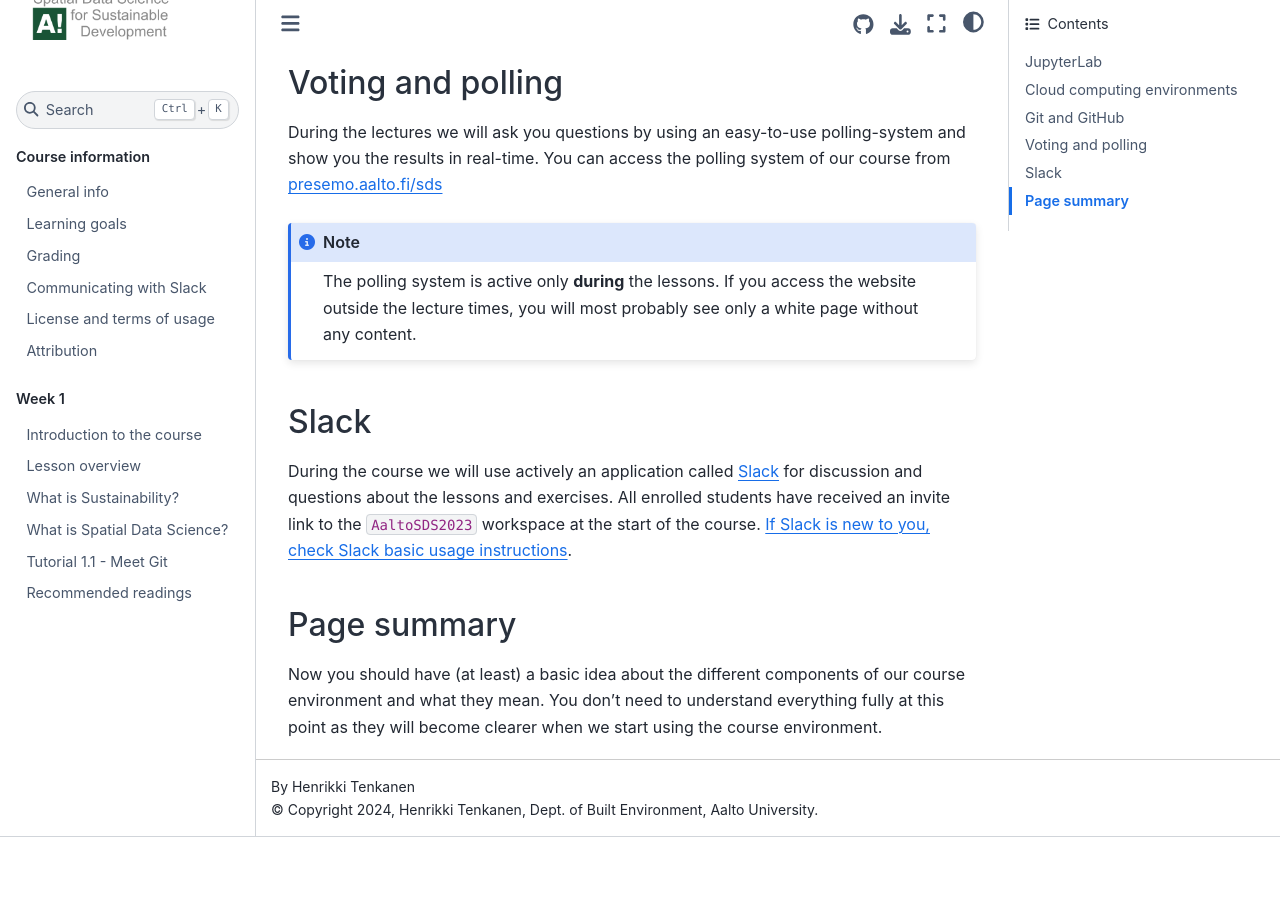
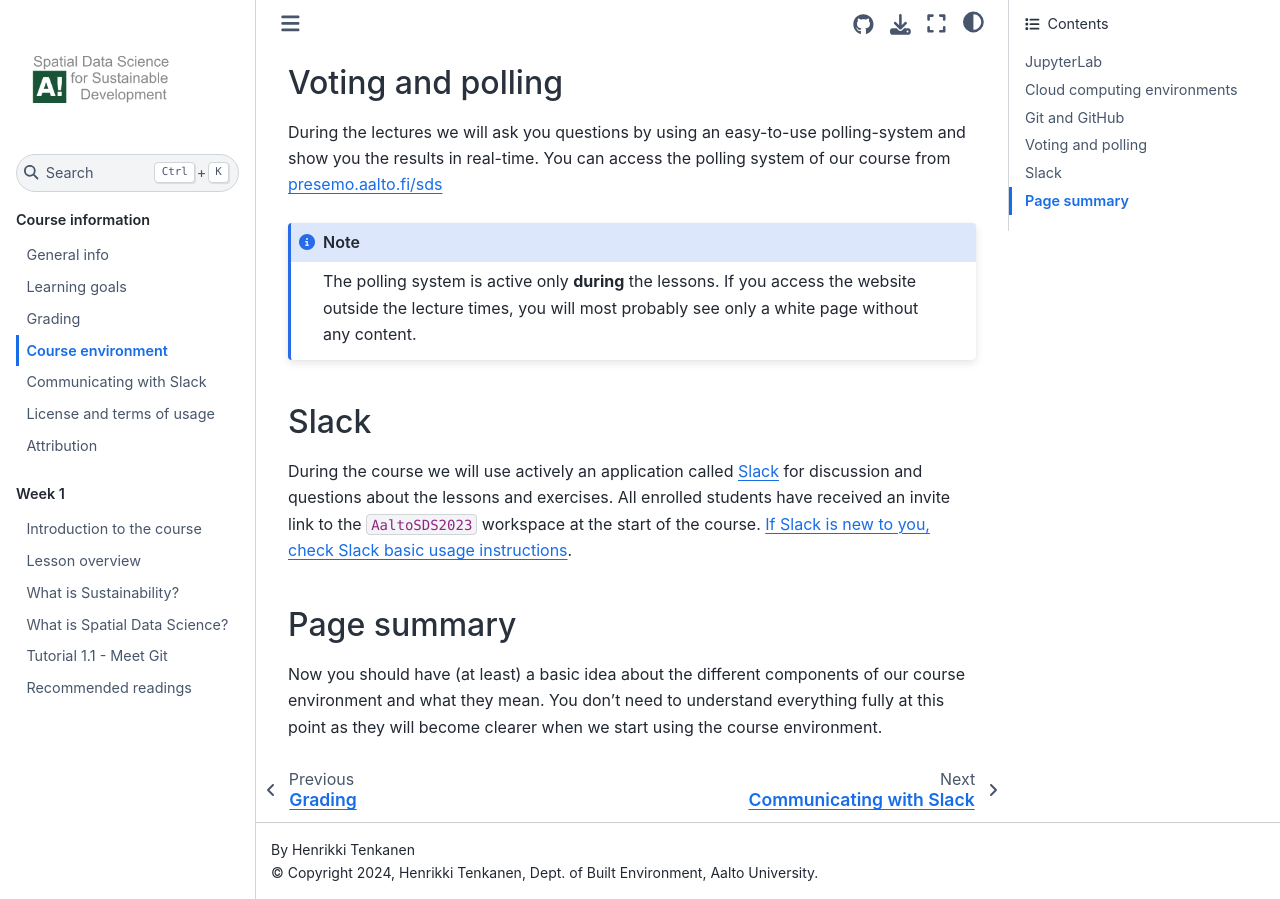
Before and after one commit to AaltoGIS/Sustainability-GIS, a Sphinx documentation site: the page built from source/course-info/course-environment-components.rst, in a window 1280 px wide and 900 px high, scrolled down 5675 px. Built offline with Sphinx 7.4.7 and the Sphinx Book theme 1.1.4, drawn with Linux system fonts in a browser that asks for light colours; pages that are not in the unit, such as notebooks, are missing from menus; before the commit the page ends 6512 px from its top, so only the background shows below that.

Commit message:
Add course environment document

```diff
--- a/source/index.rst
+++ b/source/index.rst
@@ -137,7 +137,7 @@
    course-info/course-info
    course-info/learning-goals
    course-info/grading
-   .. course-info/course-environment-components
+   course-info/course-environment-components
    course-info/slack-usage
    course-info/License-terms
    course-info/attribution
```
